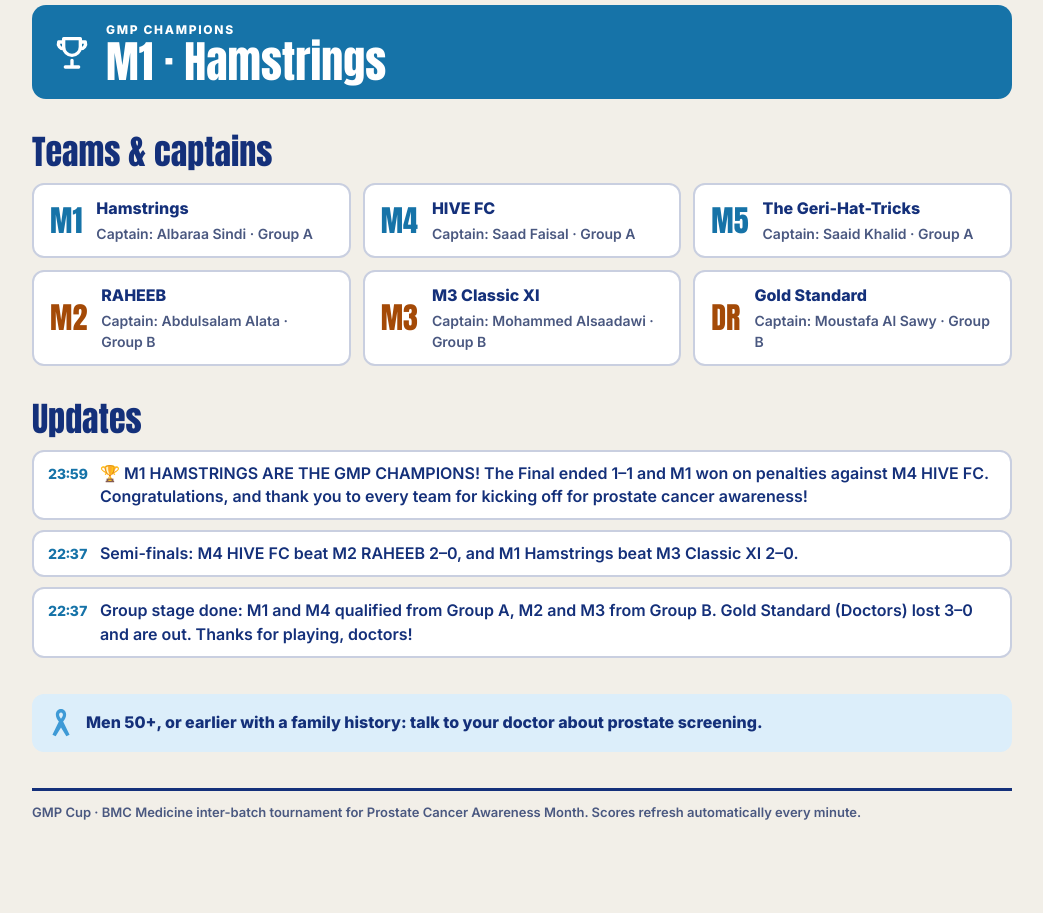
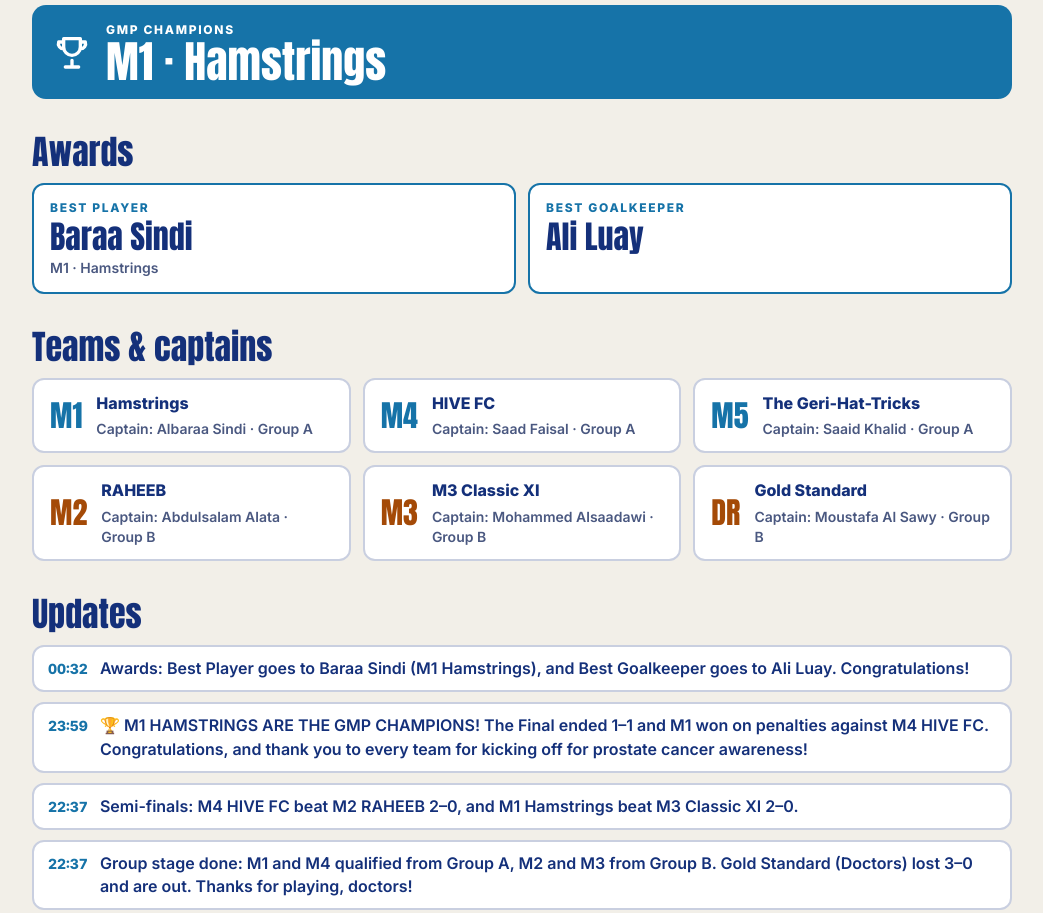
Before and after one commit to saadf5807-lang/gmp-cup, a plain HTML site: page index.html in a window 1280 px wide. Shown: the part 1700-2613 px from the top of the page, without its empty margins (118-1161 px from the left). Before the commit the page ends 2578 px from the top, so only its background shows below. Drawn offline with Linux system fonts and the light colour scheme.

Commit message:
Awards: Best Player Baraa Sindi, Best Goalkeeper Ali Luay
Co-Authored-By: Claude Opus 5.5 <noreply@anthropic.com>
Claude-Session: https://claude.ai/code/session_01VjFEVaFccwwQZGxZaGKarr

```diff
--- a/app.js
+++ b/app.js
@@ -99,6 +99,7 @@
     html += '<section><h2>Group tables <small>Top 2 go through</small></h2><div class="tables">' + tableHtml('A') + tableHtml('B') + '</div><p class="note">Order: points, then goal difference, then goals scored. Green marks the qualifying places.</p></section>';
     html += '<section><h2>Stage 2 · Knockouts <small>9:00 – 11:00 PM</small></h2>' + venueHtml('barca') + '<div class="ko">' + ko.map(matchHtml).join('') + '</div>';
     html += '<div class="champ">' + trophy(40) + '<div><div class="eyebrow">GMP Champions</div><div class="n">' + (champ ? esc(champ) + ' · ' + esc((team(champ) || {}).name) : 'To be decided') + '</div></div></div></section>';
+    html += (S.awards && S.awards.length) ? '<section><h2>Awards</h2><div class="awards">' + S.awards.map(function (a) { var t = a.team ? team(a.team) : null; return '<div class="award"><div class="eyebrow">' + esc(a.title) + '</div><div class="an">' + esc(a.name) + '</div>' + (t ? '<div class="at">' + esc(t.code) + ' · ' + esc(t.name) + '</div>' : '') + '</div>'; }).join('') + '</div></section>' : '';
     html += '<section><h2>Teams &amp; captains</h2><div class="caps">' + S.teams.map(function (t) {
       return '<div class="cap"><span class="code" style="color:var(' + (t.group === 'A' ? '--accent' : '--groupB') + ')">' + esc(t.code) + '</span><span class="nm">' + esc(t.name) + '</span><span class="who">Captain: ' + esc(t.captain) + ' · Group ' + esc(t.group) + '</span></div>';
     }).join('') + '</div></section>';
--- a/data.json
+++ b/data.json
@@ -1,6 +1,6 @@
 {
   "date": "Thursday 19 November",
-  "updatedAt": "2026-11-19T23:59:20+03:00",
+  "updatedAt": "2026-11-20T00:32:49+03:00",
   "teams": [
     {
       "code": "M1",
@@ -184,6 +184,10 @@
   ],
   "updates": [
     {
+      "at": "2026-11-20T00:32:49+03:00",
+      "text": "Awards: Best Player goes to Baraa Sindi (M1 Hamstrings), and Best Goalkeeper goes to Ali Luay. Congratulations!"
+    },
+    {
       "at": "2026-11-19T23:59:20+03:00",
       "text": "🏆 M1 HAMSTRINGS ARE THE GMP CHAMPIONS! The Final ended 1–1 and M1 won on penalties against M4 HIVE FC. Congratulations, and thank you to every team for kicking off for prostate cancer awareness!"
     },
@@ -195,5 +199,16 @@
       "at": "2026-11-19T22:37:48+03:00",
       "text": "Group stage done: M1 and M4 qualified from Group A, M2 and M3 from Group B. Gold Standard (Doctors) lost 3–0 and are out. Thanks for playing, doctors!"
     }
+  ],
+  "awards": [
+    {
+      "title": "Best Player",
+      "name": "Baraa Sindi",
+      "team": "M1"
+    },
+    {
+      "title": "Best Goalkeeper",
+      "name": "Ali Luay"
+    }
   ]
 }
--- a/style.css
+++ b/style.css
@@ -104,3 +104,8 @@ footer{font-size:13px;color:var(--muted);border-top:3px solid var(--ink);padding
 .venue .vr{display:flex;align-items:center;gap:12px;flex-wrap:wrap}
 .venue a{font-family:var(--body);font-size:12px;font-weight:800;letter-spacing:.08em;color:var(--on-ink);border:2px solid currentColor;border-radius:999px;padding:4px 10px;text-decoration:none;white-space:nowrap}
 .venue a:hover{background:var(--on-ink);color:var(--ink)}
+.awards{display:grid;grid-template-columns:repeat(auto-fit,minmax(min(100%,280px),1fr));gap:12px}
+.award{background:var(--surface);border:2px solid var(--accent);border-radius:12px;padding:14px 16px;display:flex;flex-direction:column;gap:4px}
+.award .eyebrow{color:var(--accent)}
+.award .an{font-family:var(--display);font-size:32px;line-height:1.05}
+.award .at{font-size:14px;color:var(--muted);font-weight:600}
```
